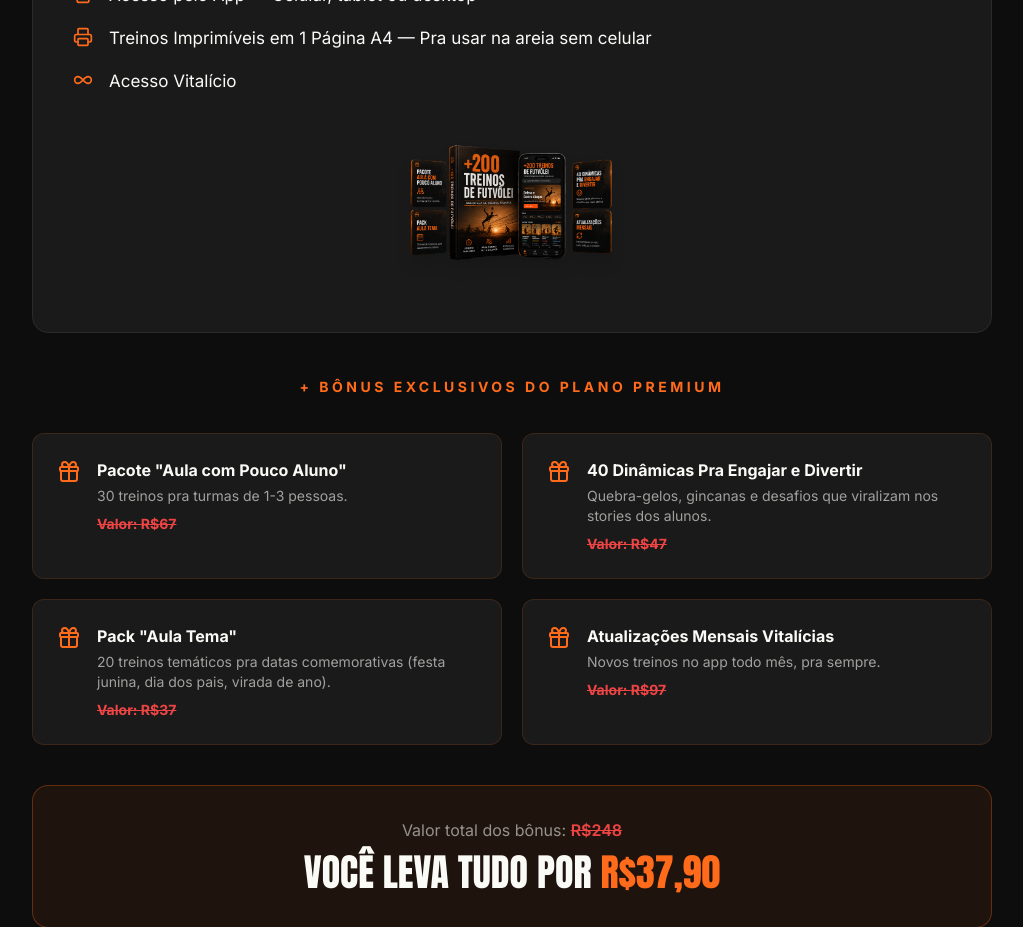
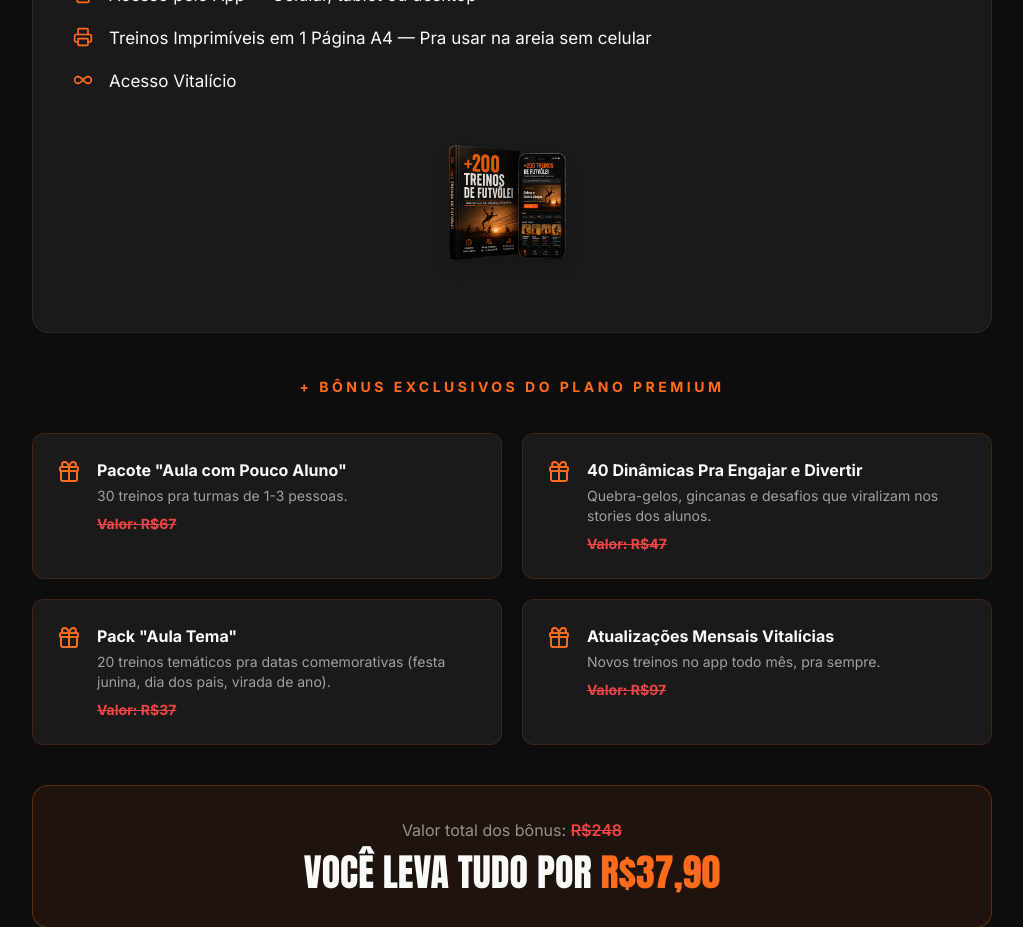
Before and after one commit to caualobo31/200treinosdefutvolei, a Next.js app: page / in a window 1280 px wide. Shown: the part 4820-5747 px from the top of the page, without its empty margins (128-1151 px from the left). Built offline with nearby package versions, Linux system fonts and the light colour scheme.

Commit message:
fix: troca mockup na seção Bônus para 'mockup ftv puro'
Co-Authored-By: Claude Sonnet 4.6 <noreply@anthropic.com>

```diff
--- a/components/sections/Bonuses.tsx
+++ b/components/sections/Bonuses.tsx
@@ -95,7 +95,7 @@ export function Bonuses() {
             {/* Mockup do app */}
             <div className="flex justify-center">
               <Image
-                src="/mockup treinos ftv.png"
+                src="/mockup ftv puro.png"
                 alt="Interface do app +200 Treinos de Futevôlei"
                 width={220}
                 height={440}
```
